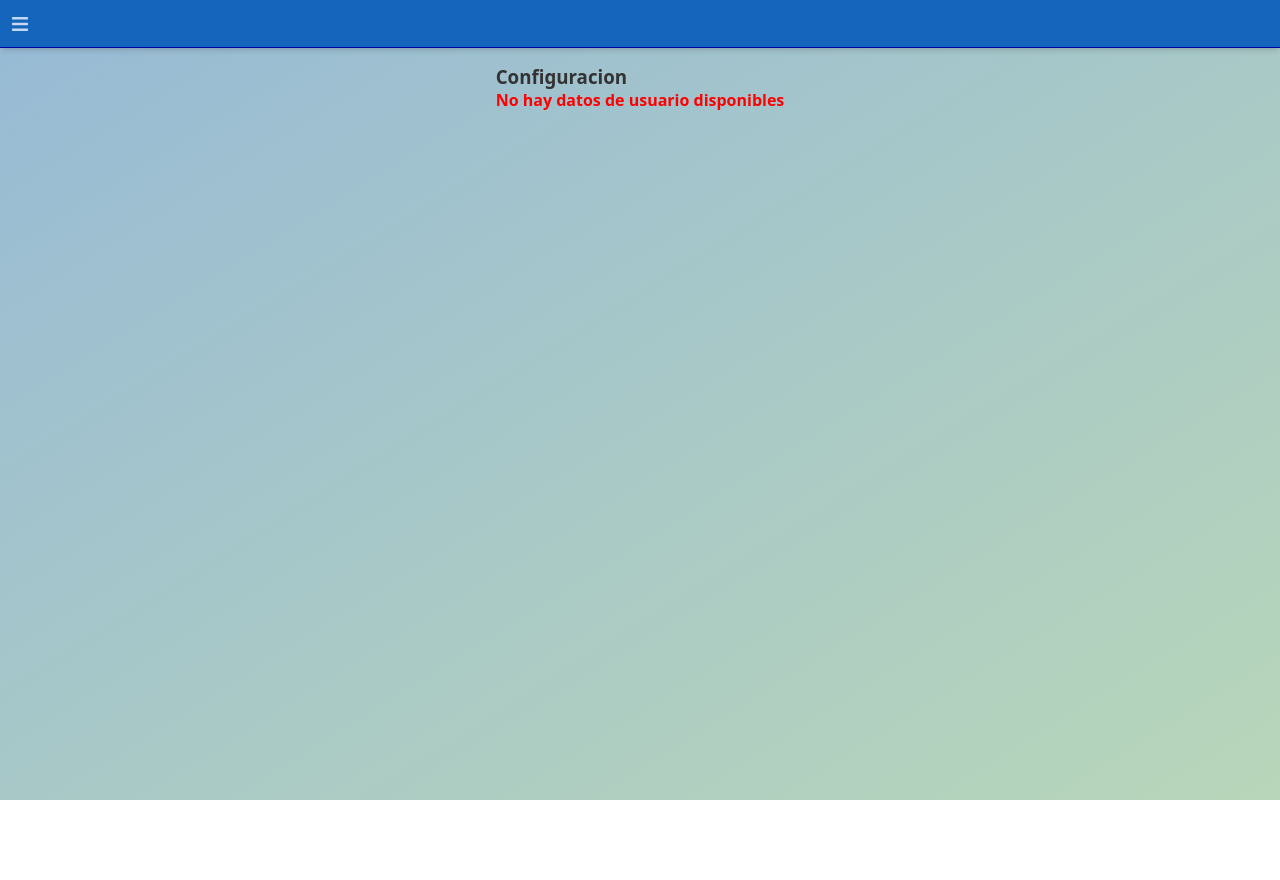
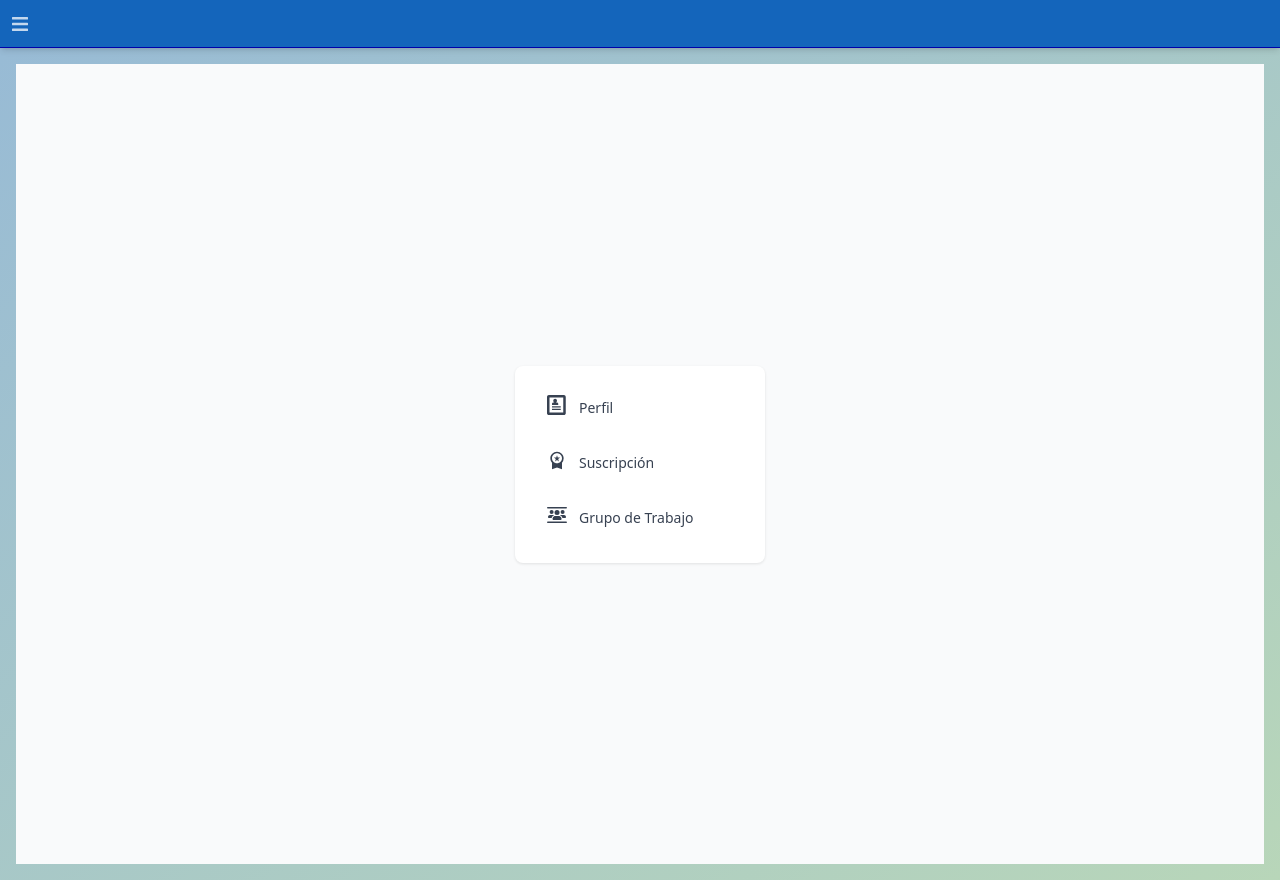
Before and after one commit to RonnyMeza03/Doclinapp-PA-IV, a React (Create React App) app in the folder client/: page /Configuracion in a window 1280 px wide. Before the commit the page ends 800 px from the top, so only its background shows below. Built offline with nearby package versions, Linux system fonts and the light colour scheme.

Commit message:
"Se agregaron las diferentes opciones en la configuracion"

```diff
--- a/client/src/App.js
+++ b/client/src/App.js
@@ -15,6 +15,9 @@ import Pacientes from './componentes/paginas/Pacientes'
 import PacienteDetalles from './componentes/paginas/funtion-pacientes/PacienteDetalles'
 import FormularioAnalisis from './componentes/paginas/funtion-pacientes/FormularioAnalisis'
 import CargarPacienteExcel from './componentes/paginas/funtion-pacientes/cargarPacienteExcel'
+import Perfil from './componentes/paginas/funtion-configuracion/Perfil'
+import Planes from './componentes/paginas/funtion-configuracion/Planes'
+import Grupo from './componentes/paginas/funtion-configuracion/Grupo'
 
 
 function App() {
@@ -34,6 +37,9 @@ function App() {
           <Route path="/Pacientes/excel" element={<><Information/><main><CargarPacienteExcel/></main></>} />
           <Route path="/estadisticas" element={<><Information/><main><Estadisticas /></main></>} />
           <Route path="/Configuracion" element={<><Information/><main><Configuracion /></main></>} />
+          <Route path="/Configuracion/perfil" element={<><Information/><main><Perfil /></main></>} />
+          <Route path="/Configuracion/premiun" element={<><Information/><main><Planes /></main></>} />
+          <Route path="/Configuracion/grupo" element={<><Information/><main><Grupo /></main></>} />
         </Routes>
       </Router>
   );
--- a/client/src/componentes/paginas/Configuracion.js
+++ b/client/src/componentes/paginas/Configuracion.js
@@ -1,14 +1,94 @@
-import Perfil from "./Perfil.js";
+import React from 'react';
+import { Link } from 'react-router-dom';
+import { ImProfile } from "react-icons/im";
+import { MdWorkspacePremium } from "react-icons/md";
+import { FaUsersBetweenLines } from "react-icons/fa6";
 
+const styles = {
+  container: {
+    minHeight: '100vh',
+    width: '100%',
+    display: 'flex',
+    alignItems: 'center',
+    justifyContent: 'center',
+    backgroundColor: '#f9fafb'
+  },
+  card: {
+    width: '250px',
+    backgroundColor: 'white',
+    borderRadius: '8px',
+    boxShadow: '0 1px 3px rgba(0, 0, 0, 0.1)',
+    padding: '16px'
+  },
+  menuItem: {
+    display: 'flex',
+    alignItems: 'center',
+    padding: '12px 16px',
+    marginBottom: '4px',
+    textDecoration: 'none',
+    color: '#374151',
+    fontSize: '14px',
+    borderRadius: '8px',
+    cursor: 'pointer',
+    transition: 'all 0.2s ease'
+  },
+  icon: {
+    marginRight: '12px',
+    fontSize: '20px'
+  }
+};
 
-const Configuracion = ( ) => {
-    return (
-        <div>
-            <h3>Configuracion</h3>
-            <Perfil></Perfil>
-        </div>
+const menuItems = [
+  {
+    title: 'Perfil',
+    icon: <ImProfile />,
+    to: '/Configuracion/perfil'
+  },
+  {
+    title: 'Suscripción',
+    icon: <MdWorkspacePremium />,
+    to: '/Configuracion/premiun'
+  },
+  {
+    title: 'Grupo de Trabajo',
+    icon: <FaUsersBetweenLines />,
+    to: '/Configuracion/grupo'
+  }
+];
 
-    )
-}
+const Configuracion = () => {
+  const handleMouseEnter = (e) => {
+    e.currentTarget.style.backgroundColor = '#3b82f6';
+    e.currentTarget.style.color = 'white';
+  };
+
+  const handleMouseLeave = (e) => {
+    e.currentTarget.style.backgroundColor = 'transparent';
+    e.currentTarget.style.color = '#374151';
+  };
+
+  return (
+    <div style={styles.container}>
+      <div style={styles.card}>
+        <nav>
+          {menuItems.map((item) => (
+            <Link
+              key={item.title}
+              to={item.to}
+              style={styles.menuItem}
+              onMouseEnter={handleMouseEnter}
+              onMouseLeave={handleMouseLeave}
+            >
+              <span style={styles.icon}>
+                {item.icon}
+              </span>
+              {item.title}
+            </Link>
+          ))}
+        </nav>
+      </div>
+    </div>
+  );
+};
 
 export default Configuracion;
--- /dev/null
+++ b/client/src/componentes/paginas/funtion-configuracion/Grupo.js
@@ -0,0 +1,9 @@
+import React from 'react'
+
+const Grupo = () => {
+  return (
+    <div>Grupo</div>
+  )
+}
+
+export default Grupo
--- /dev/null
+++ b/client/src/componentes/paginas/funtion-configuracion/Planes.js
@@ -0,0 +1,9 @@
+import React from 'react'
+
+const Planes = () => {
+  return (
+    <div>Planes</div>
+  )
+}
+
+export default Planes
```
Also changed, not shown: client/src/componentes/paginas/funtion-configuracion/Perfil.js (renamed from client/src/componentes/paginas/Perfil.js).
